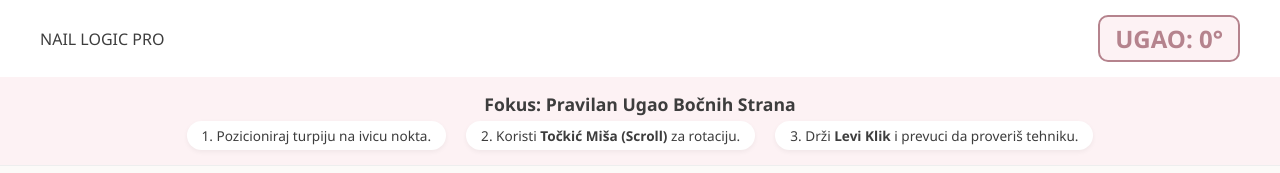
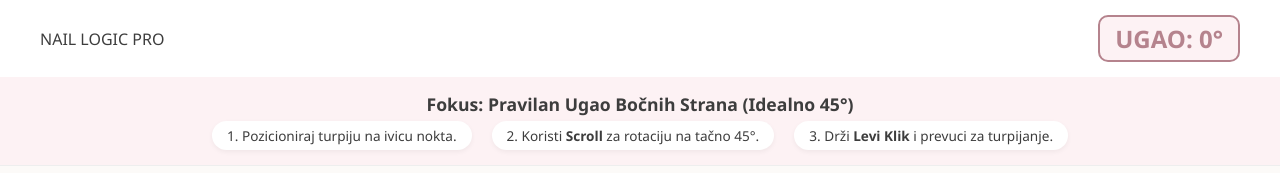
Before and after one commit to Nail-Simulator/tutor, a plain HTML site: page index.html in a window 1280 px wide. Shown: the top 173 px of the page. Drawn offline with Linux system fonts and the light colour scheme.

Commit message:
Update index.html

```diff
--- a/index.html
+++ b/index.html
@@ -13,17 +13,22 @@
     </header>
 
     <section class="instructions-panel">
-        <h3>Fokus: Pravilan Ugao Bočnih Strana</h3>
+        <h3>Fokus: Pravilan Ugao Bočnih Strana (Idealno 45°)</h3>
         <ul>
             <li>1. Pozicioniraj turpiju na ivicu nokta.</li>
-            <li>2. Koristi <strong>Točkić Miša (Scroll)</strong> za rotaciju.</li>
-            <li>3. Drži <strong>Levi Klik</strong> i prevuci da proveriš tehniku.</li>
+            <li>2. Koristi <strong>Scroll</strong> za rotaciju na tačno 45°.</li>
+            <li>3. Drži <strong>Levi Klik</strong> i prevuci za turpijanje.</li>
         </ul>
     </section>
 
     <main>
         <div id="app-container">
-            <img id="nail-ref" src="https://images.unsplash.com/photo-1632345031435-8727f6897d53?q=80&w=1200&auto=format&fit=crop" alt="Nokat">
+            <img id="nail-ref" src="https://images.unsplash.com/photo-1632345031435-8727f6897d53?q=80&w=1200&auto=format&fit=crop" crossorigin="anonymous" alt="Nokat">
+
+            <canvas id="hidden-mask-canvas" style="display:none;"></canvas>
+
+            <canvas id="filing-canvas"></canvas>
+
             <img id="nail-file" src="https://www.pngall.com/wp-content/uploads/13/Nail-File-PNG-Image.png" alt="Turpija">
 
             <div id="feedback">Čekam tvoj potez...</div>
```
